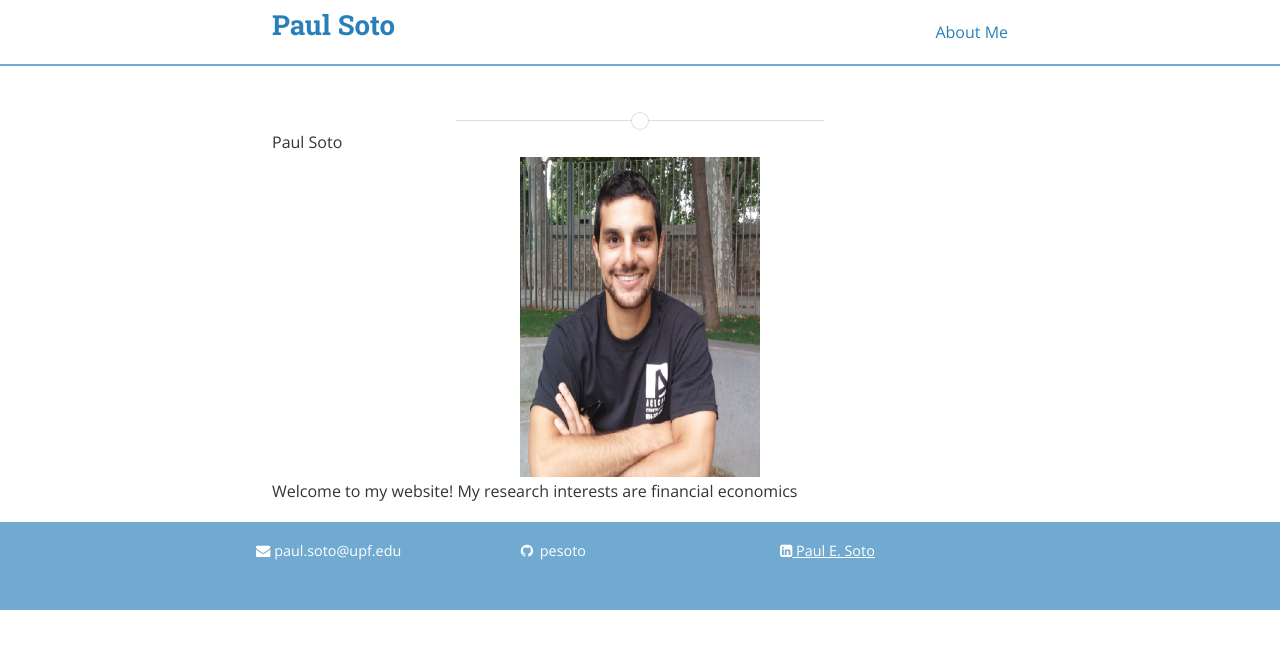
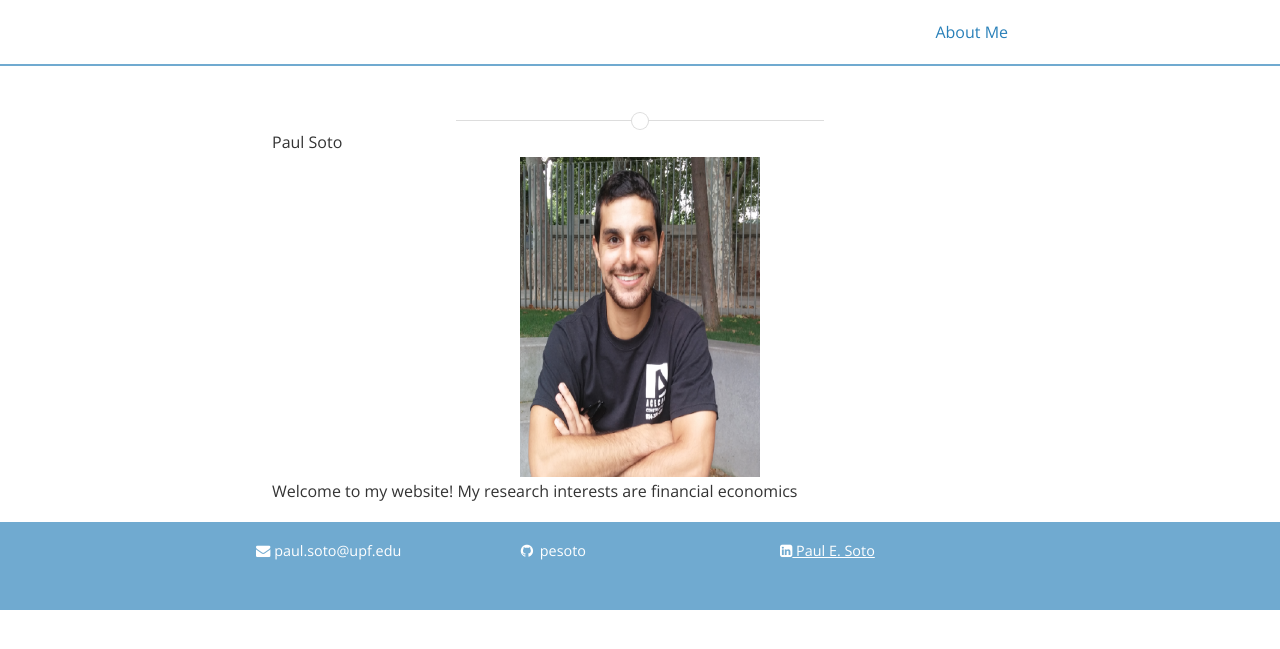
Before and after one commit to zsivine/zsivine.github.io, a Jekyll site: the page built from index.html, in a window 1280 px wide. Shown: the top 649 px of the page. Built offline with Jekyll 4.4.1, drawn with Linux system fonts in a browser that asks for light colours; nearby versions of some CDN libraries; the list of posts is cut into pages by our own code; comment, search, counter and statistics services are not loaded; a style sheet for code colours, icons or effects is not loaded.

Commit message:
formatting

```diff
--- a/_includes/header.html
+++ b/_includes/header.html
@@ -1,12 +1,5 @@
 <header class="navigation" role="banner">
   <div class="navigation-wrapper">
-    <a href="{{ site.baseurl }}/" class="logo">
-      {% if site.logo %}
-      <img src="{{ site.logo | prepend: site.baseurl }}" alt="{{ site.title }}">
-      {% else %}
-      <h2>{{ site.title }}</h2>
-      {% endif %}
-    </a>
     <a href="javascript:void(0)" class="navigation-menu-button" id="js-mobile-menu">
       <i class="fa fa-bars"></i>
     </a>
```
